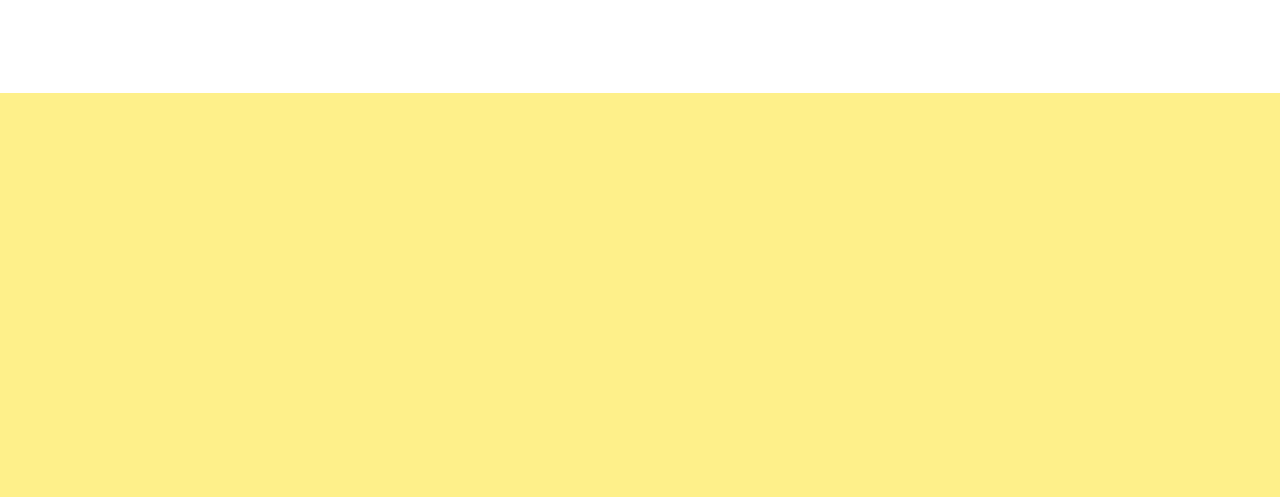
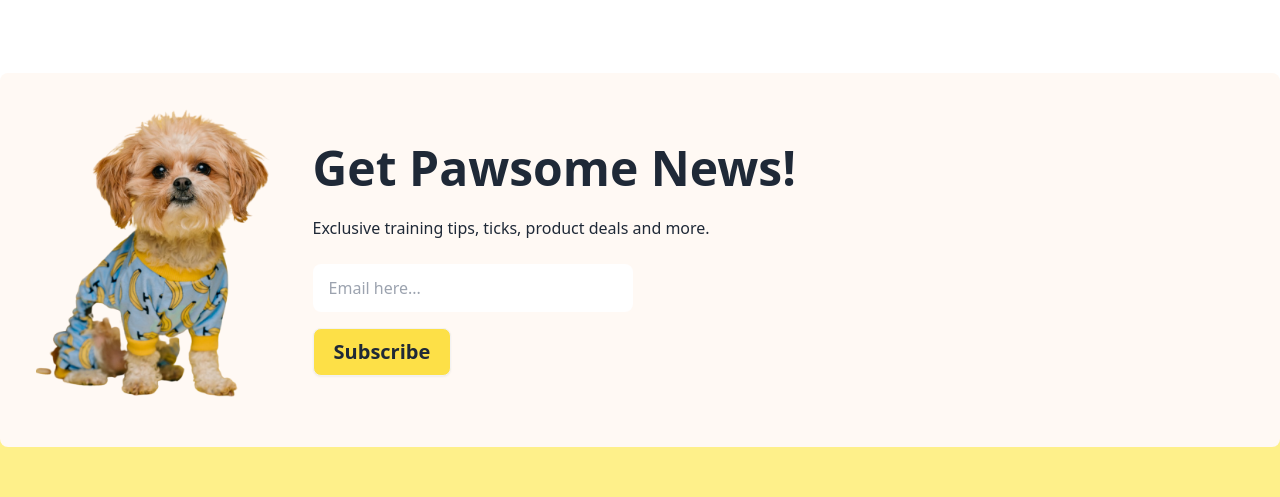
Before and after one commit to saiful16/pet-accessories, a plain HTML site: page index.html in a window 1280 px wide. Shown: the part 2783-3280 px from the top of the page. Drawn offline with nearby package versions, Linux system fonts and the light colour scheme.

Commit message:
news subscription added

```diff
--- a/index.html
+++ b/index.html
@@ -317,7 +317,7 @@
 
         <!-- low price section  -->
         <section class="container mx-auto my-8 md:my-24 relative">
-            <div class="p-3 lg:p-0">
+            <div class="p-3 lg:p-0 mb-64">
                 <div>
                     <h2 class="text-4xl ">Everyday low Price</h2>
                 </div>
@@ -356,12 +356,31 @@
                 </div>
             </div>
             <!-- email subscription section -->
-            <div>
-
+            <div class=" bg-[#FFF9F4] rounded-lg absolute w-full -mt-52 lg:p-5 lg:top-[900px]">
+                <div class="hero ">
+                    <div class="hero-content flex-col lg:flex-row gap-9 w-full">
+                        <!-- image -->
+                        <div>
+                            <img src="assets/cute-pet-mid.png" class="max-w-sm rounded-lg bg-transparent w-full" />
+                        </div>
+                        <!-- content -->
+                        <div class="3 text-center lg:text-left w-full">
+                            <h1 class="text-5xl font-bold ">Get Pawsome News!</h1>
+                            <p class="py-6">
+                                Exclusive training tips, ticks, product deals and more.
+                            </p>
+                            <div>
+                                <input type="text" placeholder="Email here..."
+                                    class="input  input-primary border-0 w-full max-w-xs mb-4" />
+                            </div>
+                            <button class="btn text-xl px-5 bg-yellow-300">Subscribe</button>
+                        </div>
+                    </div>
+                </div>
             </div>
         </section>
     </main>
-    <footer class="bg-yellow-200 pt-96 pb-24">
+    <footer class="bg-yellow-200 pt-96 lg:pt-80 lg:pb-24 mt-96 md:mt-0">
         <div class="footer text-base-content p-10 container mx-auto grid">
             <div>
                 <div class="flex justify-center items-center gap-5">
```
